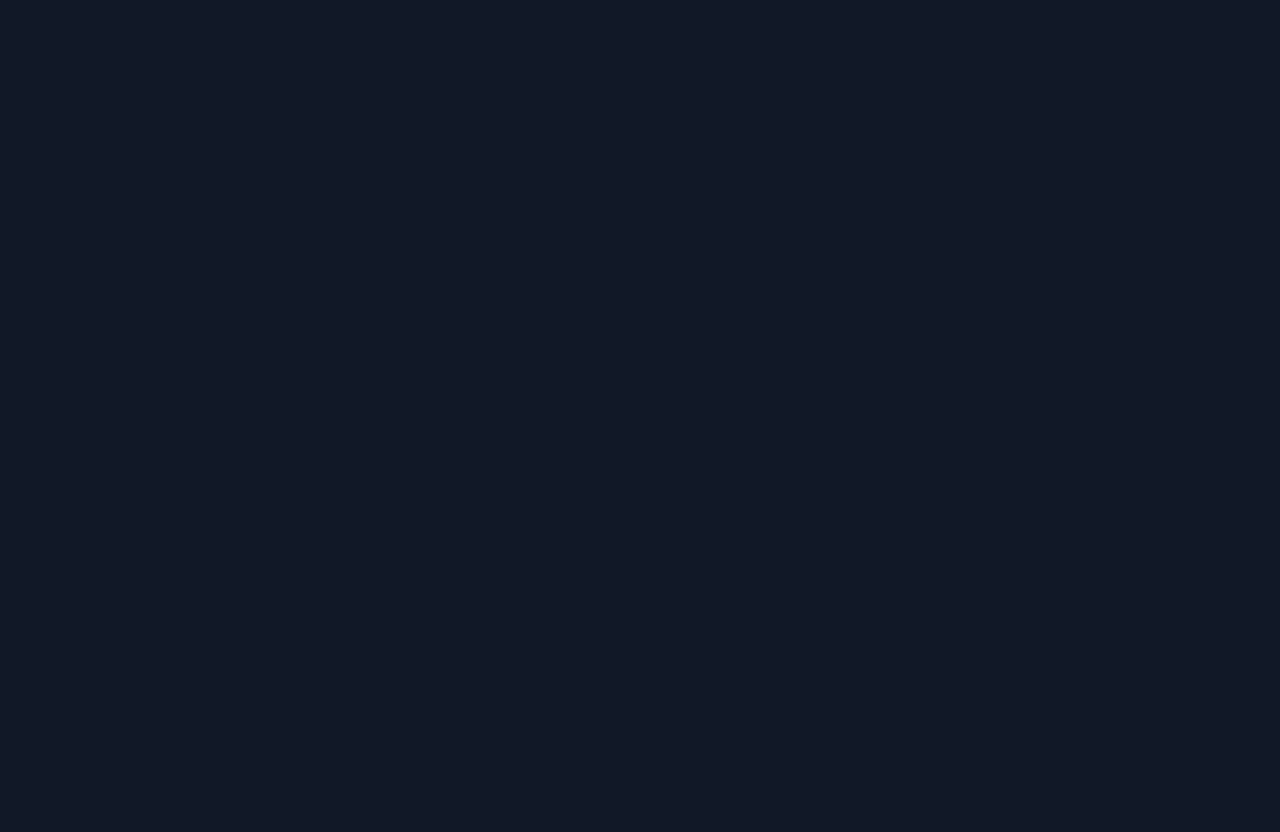
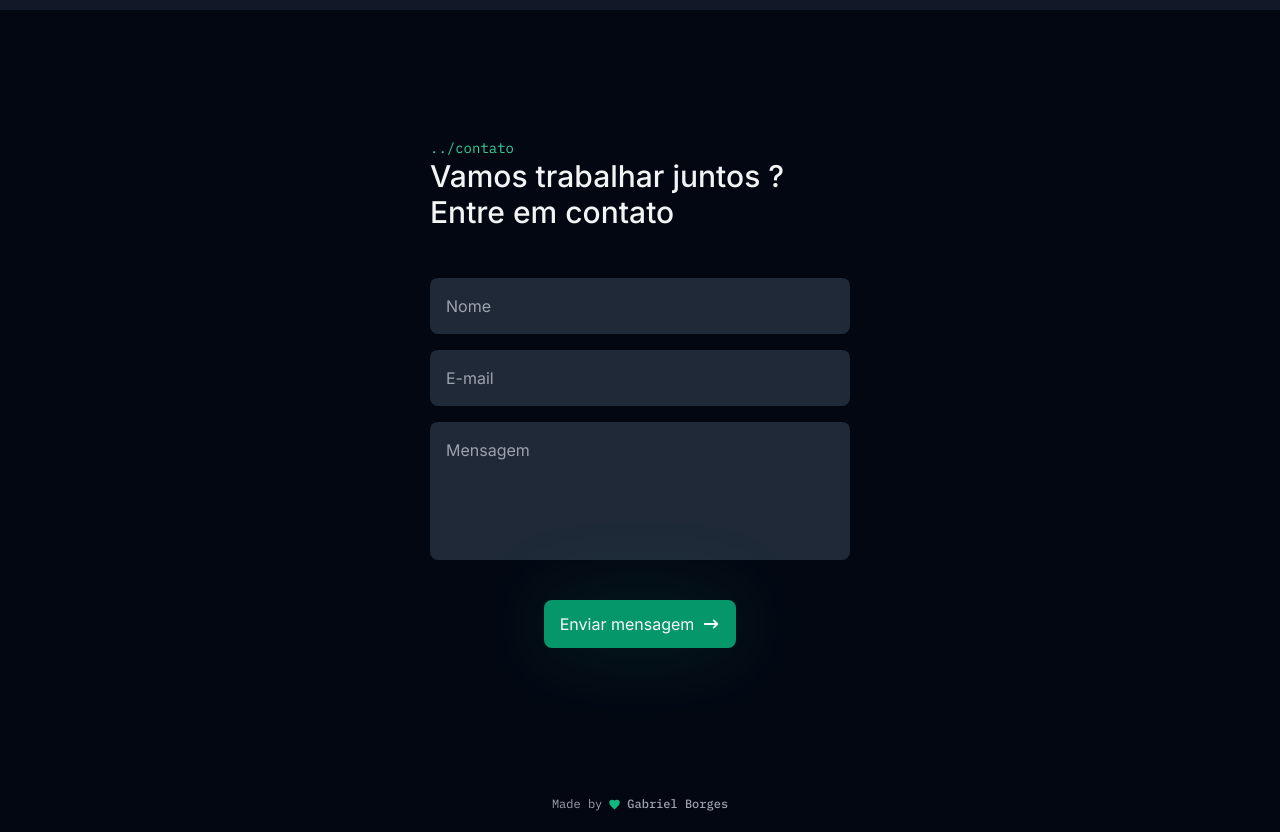
Before and after one commit to bielaugustos/portfolio-developer, a Next.js app: page / in a window 1280 px wide. Shown: the part 2940-3772 px from the top of the page. Before the commit the page ends 2950 px from the top, so only its background shows below. Built offline with nearby package versions, Linux system fonts and the light colour scheme.

Commit message:
feat(form): add contact-form component and footer

```diff
--- /dev/null
+++ b/app/components/contact-form/index.tsx
@@ -0,0 +1,68 @@
+'use client'
+
+import { z } from 'zod'
+import { SectionTitle } from '../section-title'
+import { useForm } from 'react-hook-form'
+import { zodResolver } from '@hookform/resolvers/zod'
+import { Button } from '../button'
+import { HiArrowNarrowRight } from 'react-icons/hi'
+
+const contactFormSchema = z.object({
+  name: z.string().min(3).max(100),
+  email: z.string().email(),
+  message: z.string().min(1).max(500),
+})
+
+type ContactFormData = z.infer<typeof contactFormSchema>
+
+export const ContactForm = () => {
+  const { handleSubmit, register } = useForm<ContactFormData>({
+    resolver: zodResolver(contactFormSchema),
+  })
+
+  const onSubmit = (data: ContactFormData) => {
+    console.log(data)
+  }
+
+  return (
+    <section className="py-16 px-6 md:py-[128px] flex items-center justify-center bg-gray-950">
+      <div className="w-full max-w-[420px] mx-auto">
+        <SectionTitle
+          subtitle="contato"
+          title="Vamos trabalhar juntos ? Entre em contato"
+          className="items-center text-center"
+        />
+        <form
+          className="mt-12 w-full flex flex-col gap-4"
+          onSubmit={handleSubmit(onSubmit)}
+        >
+          <input
+            placeholder="Nome"
+            className="w-full h-[56px] bg-gray-800 rounded-lg placeholder:text-gray-400 text-gray-50 p-4 focus:outline-none focus:ring-2 focus:ring-emerald-600"
+            {...register('name')}
+          />
+          <input
+            placeholder="E-mail"
+            type="email"
+            className="w-full h-[56px] bg-gray-800 rounded-lg placeholder:text-gray-400 text-gray-50 p-4 focus:outline-none focus:ring-2 focus:ring-emerald-600"
+            {...register('email')}
+          />
+          <textarea
+            placeholder="Mensagem"
+            className="resize-none w-full h-[138px] bg-gray-800 rounded-lg placeholder:text-gray-400 text-gray-50 p-4 focus:outline-none focus:ring-2 focus:ring-emerald-600"
+            {...register('message')}
+            maxLength={500}
+          />
+
+          <div className="relative w-max mx-auto mt-6">
+            <Button className="z-[2] relative">
+              Enviar mensagem
+              <HiArrowNarrowRight size={18} />
+            </Button>
+            <div className="absolute inset-0 bg-emerald-600 blur-2xl opacity-20" />
+          </div>
+        </form>
+      </div>
+    </section>
+  )
+}
--- /dev/null
+++ b/app/components/footer/index.tsx
@@ -0,0 +1,12 @@
+import { IoMdHeart } from "react-icons/io"
+
+export const Footer = () => {
+  return(
+    <footer className="h-14 w-full flex items-center justify-center bg-gray-950">
+      <span className="flex items-center gap-1.5 text-xs sm-text-sm font-mono text-gray-400">Made by
+        <IoMdHeart size={13} className="text-emerald-500"/>
+        <strong className="font-medium">Gabriel Borges</strong>
+      </span>
+    </footer>
+  )
+}
--- a/app/components/section-title/index.tsx
+++ b/app/components/section-title/index.tsx
@@ -1,3 +1,4 @@
+
 import { cn } from "@/app/lib/utils"
 
 type SectionTitleProps = {
--- a/app/layout.tsx
+++ b/app/layout.tsx
@@ -2,6 +2,8 @@
 import './globals.css'
 import { ReactNode } from 'react'
 import { Header } from './components/header'
+import { ContactForm } from './components/contact-form'
+import { Footer } from './components/footer'
 
 const inter = Inter({
   variable: '--font-inter',
@@ -20,6 +22,8 @@
       <body>
         <Header />
         {children}
+        <ContactForm />
+        <Footer />
       </body>
     </html>
   )
```
